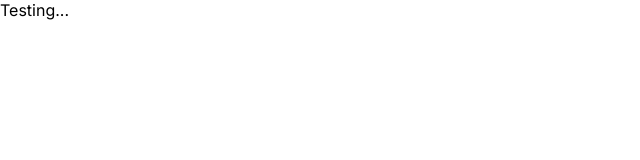
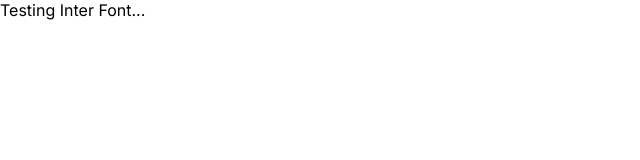
Before and after one commit to garzaivan/se_project_coffeeshop, a plain HTML site: page index.html in a window 1280 px wide. Shown: the full height of the page, 0-640 px from the left. Drawn offline with Linux system fonts and the light colour scheme.

Commit message:
New update for CoffeeShop Project Section 1

```diff
--- a/index.html
+++ b/index.html
@@ -25,7 +25,7 @@
   </head>
   <body>
     <div class="page">
-      Testing...
+      Testing Inter Font...
       <header class="header"></header>
       <main class="content">
         <section class="recipes"></section>
```
